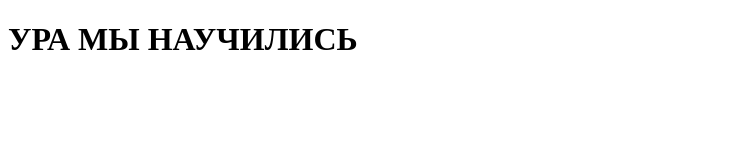
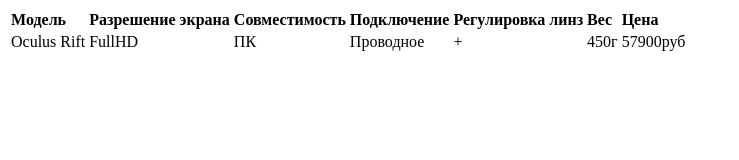
Before and after one commit to keoncddess/fkbyfptk, a plain HTML site: page index.html in a window 1280 px wide. Shown: the whole page, without its empty margins (0-739 px from the left). Drawn offline with Linux system fonts and the light colour scheme.

Commit message:
СДЕЛАЛИИ ТАБЛИПЦУУУУВУУУУ

```diff
--- a/index.html
+++ b/index.html
@@ -7,6 +7,26 @@
     <title>Document</title>
 </head>
 <body>
-    <h1>УРА МЫ НАУЧИЛИСЬ</h1>
+  <table>
+    <tr>
+        <td><b>Модель</b></td>
+        <td><b>Разрешение экрана</b></td>
+        <td><b>Совместимость</b></td>
+        <td><b>Подключение</b></td>
+        <td><b>Регулировка линз</b></td>
+        <td><b>Вес</b></td>
+        <td><b>Цена</b></td>
+    </tr>
+<tr>
+    <td>Oculus Rift</td>
+    <td>FullHD</td>
+    <td>ПК</td>
+    <td>Проводное</td>
+    <td>+</td>
+    <td>450г</td>
+    <td>57900руб</td>
+
+</tr>
+  </table>
 </body>
 </html>
```
